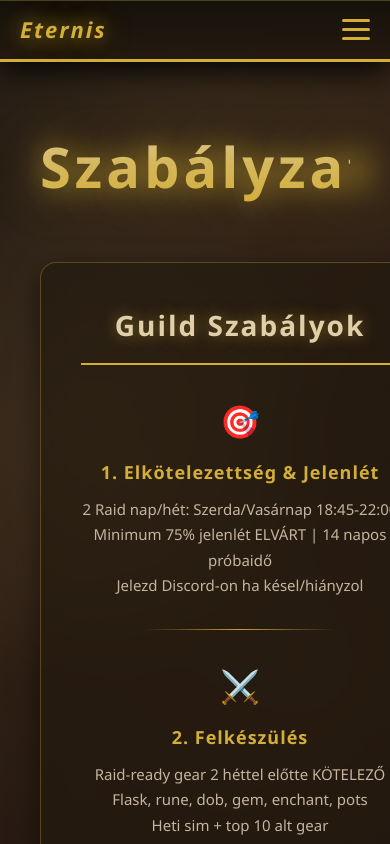
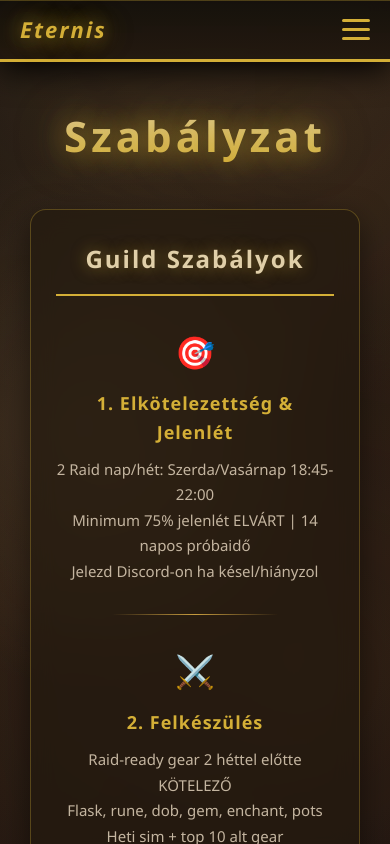
Before and after one commit to Zulkor/eternis-ragnaross, a plain HTML site: page rules.html in a window 390 px wide. Drawn offline with Linux system fonts and the light colour scheme.

Commit message:
Fixed rules

```diff
--- a/css/rules-styles.css
+++ b/css/rules-styles.css
@@ -199,3 +199,37 @@
     0 4px 12px rgba(0, 0, 0, 0.5),
     0 0 15px rgba(212, 175, 55, 0.2) inset;
 }
+/* ============ MOBILE RESPONSIVE FIXES ============ */
+@media (max-width: 768px) {
+  .rules-main {
+    padding: 40px 20px 30px; /* Reduce side padding */
+    max-width: 100%;
+  }
+
+  .rules-grid {
+    grid-template-columns: 1fr; /* Single column */
+    gap: 30px;
+    margin: 0 auto;
+    max-width: 500px; /* Center container */
+    padding: 0 10px; /* Extra side margin */
+  }
+
+  .rules-section {
+    padding: 30px 25px; /* Slightly smaller padding */
+    margin: 0 auto; /* Center each section */
+    max-width: 100%;
+  }
+
+  .rules-title {
+    font-size: 42px; /* Smaller title */
+    margin-bottom: 40px;
+  }
+
+  .rules-section-title {
+    font-size: 24px;
+  }
+
+  .apply-button-wrapper {
+    padding: 0 10px; /* Prevent edge clipping */
+  }
+}
```
